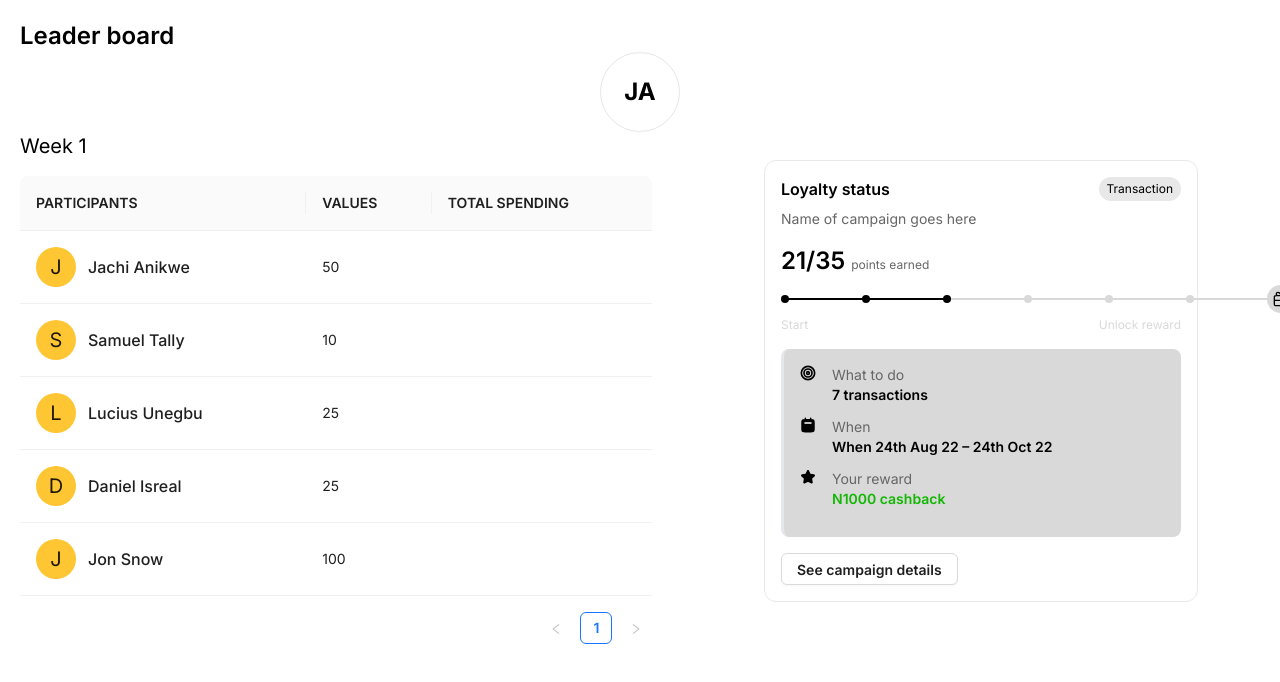
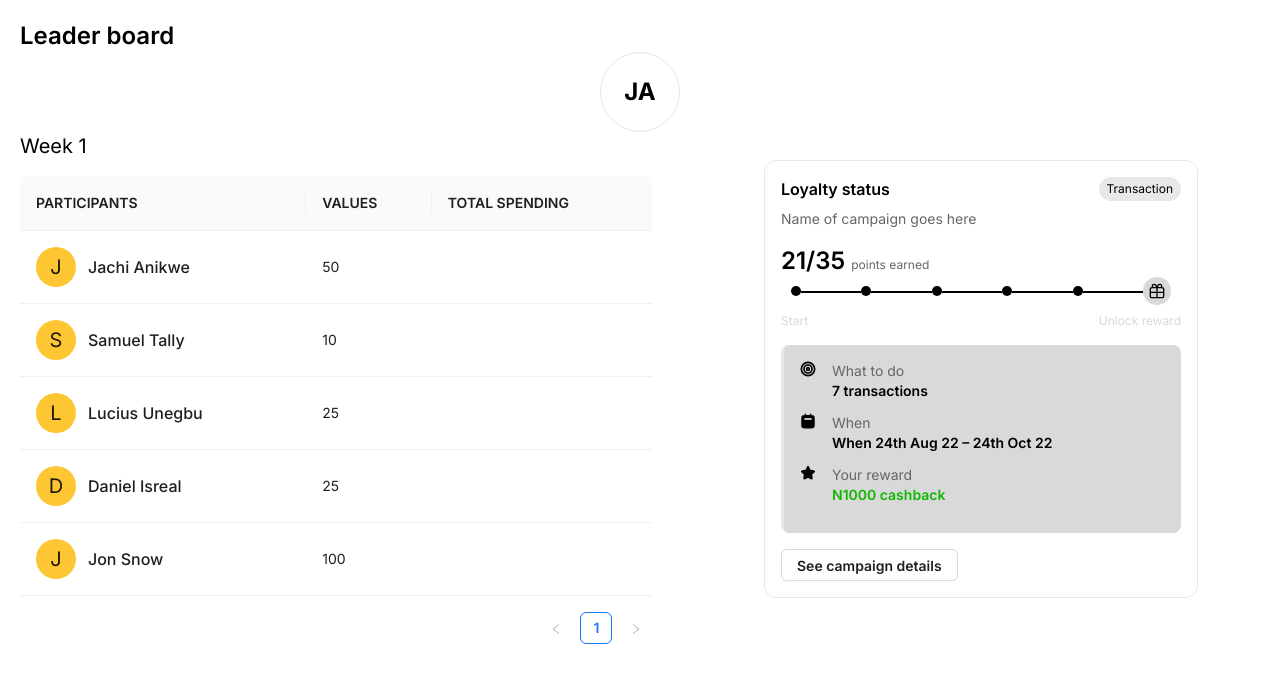
Before and after one commit to unegbuclinton/clamp-landing-page, a Next.js app: page /leaderboard in a window 1280 px wide. Shown: the top 682 px of the page. Built offline with nearby package versions, Linux system fonts and the light colour scheme.

Commit message:
update loyalty campaign

```diff
--- a/src/components/molecules/RewardProgressBar/index.tsx
+++ b/src/components/molecules/RewardProgressBar/index.tsx
@@ -2,41 +2,35 @@ import React from 'react'
 import Gift from '@/assets/svgs/gift.svg'
 
 const RewardProgressBar = () => {
+  const numberOfDots = 6 // Define the number of dots you want
+  const dots = []
+
+  for (let i = 0; i < numberOfDots - 1; i++) {
+    dots.push(
+      <div key={i} className='dot'>
+        <div className='h-[10px] w-[10px] bg-black rounded-full' />
+      </div>
+    )
+  }
+
+  // Add the last dot with the icon
+  dots.push(
+    <div key={numberOfDots - 1} className='dot'>
+      <div className='h-fit w-fit bg-platimum rounded-full p-[6px]'>
+        <Gift />
+      </div>
+    </div>
+  )
+
   return (
     <div className='mb-4'>
-      <div className='bg-white flex mt-2'>
-        <div className='flex items-center'>
-          <div className='h-[8px] w-[8px] bg-black rounded-full'></div>
-          <div className='w-[81px] h-[2px]  bg-black -ml-1'></div>
-        </div>
-
-        <div className='flex items-center -ml-1'>
-          <div className='h-[8px] w-[8px] bg-black rounded-full'></div>
-          <div className='w-[81px] h-[2px]  bg-black -ml-1'></div>
-        </div>
-
-        <div className='flex items-center -ml-1'>
-          <div className='h-[8px] w-[8px] bg-black rounded-full z-10'></div>
-          <div className='w-[81px] h-[2px]  bg-platimum -ml-1'></div>
-        </div>
-
-        <div className='flex items-center -ml-1'>
-          <div className='h-[8px] w-[8px] bg-platimum rounded-full'></div>
-          <div className='w-[81px] h-[2px]  bg-platimum -ml-1'></div>
-        </div>
-        <div className='flex items-center -ml-1'>
-          <div className='h-[8px] w-[8px] bg-platimum rounded-full'></div>
-          <div className='w-[81px] h-[2px]  bg-platimum -ml-1'></div>
-        </div>
-        <div className='flex items-center -ml-1'>
-          <div className='h-[8px] w-[8px] bg-platimum rounded-full'></div>
-          <div className='w-[81px] h-[2px]  bg-platimum -ml-1'></div>
-        </div>
-        <div className='flex items-center -ml-1'>
-          <div className='h-fit w-fit bg-platimum rounded-full p-[6px]'>
-            <Gift />
-          </div>
-        </div>
+      <div className='progress-bar'>
+        {dots.map((dot, index) => (
+          <React.Fragment key={index}>
+            {dot}
+            {index < numberOfDots - 1 && <div className='progress-line' />}
+          </React.Fragment>
+        ))}
       </div>
       <div className='flex justify-between text-platimum mt-1 text-xs'>
         <p>Start</p>
--- a/src/httpClient/campaign.ts
+++ b/src/httpClient/campaign.ts
@@ -5,8 +5,8 @@ import {
 } from '@/utilities/types/createCampaign'
 import { message } from 'antd'
 import axios from 'axios'
-const baseURL = 'http://localhost:8080/clamp-api/core'
-// const baseURL = 'https://clamp-service-g76glnnspa-ez.a.run.app/clamp-api/core'
+// const baseURL = 'http://localhost:8080/clamp-api/core'
+const baseURL = 'https://clamp-service-g76glnnspa-ez.a.run.app/clamp-api/core'
 export const createNewCampaign = async (body: createCampaignInterface) => {
   try {
     const response = await axios({
--- a/src/styles/global.css
+++ b/src/styles/global.css
@@ -135,3 +135,30 @@ html {
   border: 1px solid #d9d9d9 !important;
   color: black !important;
 }
+
+/* Example CSS using Tailwind CSS classes */
+.progress-bar {
+  display: flex;
+  justify-content: space-between;
+  align-items: center;
+  width: 100%; /* Ensure the progress bar takes full width */
+  padding: 0 10px; /* Adjust padding as needed */
+}
+
+.dot {
+  display: flex;
+  justify-content: center;
+  align-items: center;
+  flex-direction: column;
+  text-align: center;
+}
+
+.dot > div {
+  margin-bottom: 4px;
+}
+.progress-line {
+  flex: 1;
+  height: 2px;
+  background-color: black;
+  margin-bottom: 3px;
+}
```
Also changed, not shown: src/utilities/redux/CampaignFormSlice.tsx (+16 -4 lines).
